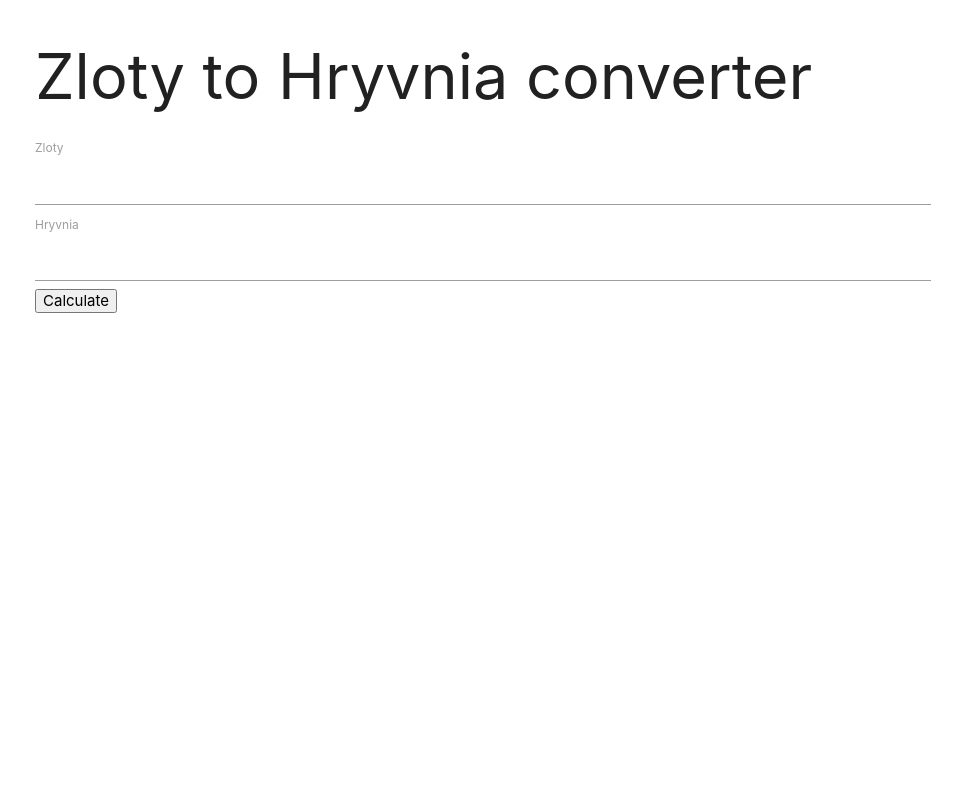
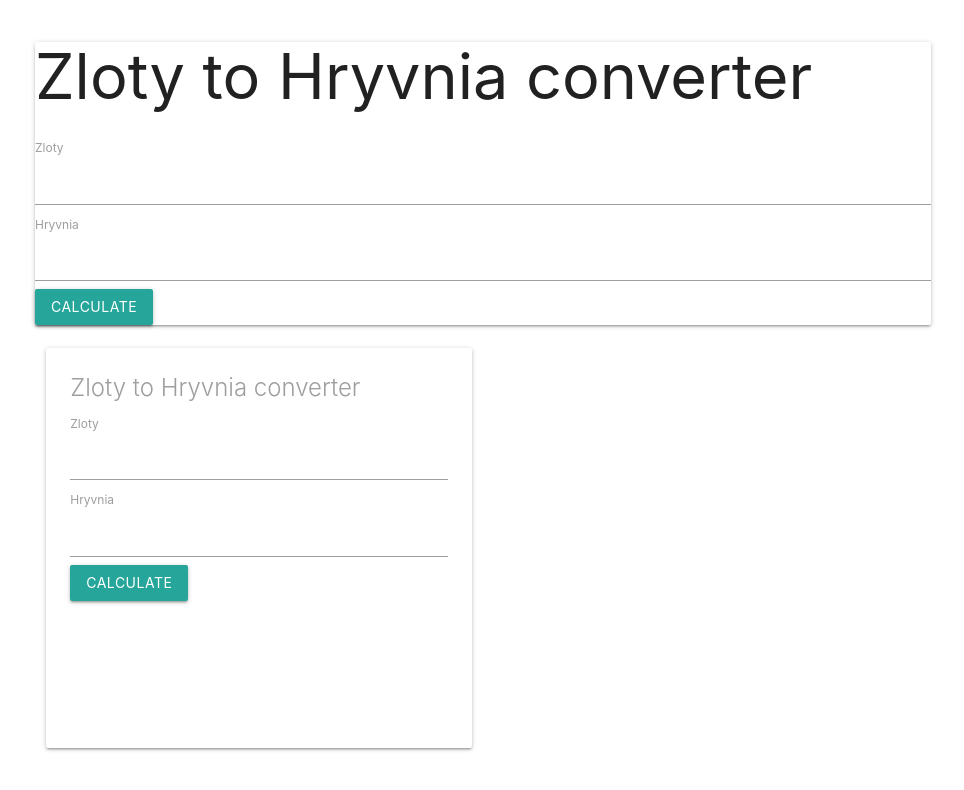
Before and after one commit to romankhairov/currency-converter, a website: page index.html in a window 1280 px wide. Shown: the whole page, without its empty margins (157-1121 px from the left). Drawn offline with nearby package versions, Linux system fonts and the light colour scheme.

Commit message:
card style

```diff
--- a/index.html
+++ b/index.html
@@ -16,6 +16,8 @@
 
     <div class="container">
 
+      <div class="card vertical">
+
         <h1>Zloty to Hryvnia converter</h1>
 
         <form action="#">
@@ -29,10 +31,39 @@
             <input type="number" class="form-control" />
           </div>
 
-        <button>Calculate</button>
+          <button class="btn">Calculate</button>
 
         </form>
 
+      </div>
+
+    </div>
+
+<div class="container">
+  <div class="row">
+    <div class="col s8 m6">
+      <div class="card medium">
+        <div class="card-content">
+          <span class="card-title grey-text">Zloty to Hryvnia converter</span>
+
+          <form action="#">
+            <div class="input-group">
+              <label>Zloty</label>
+              <input type="number" class="form-control" />
+            </div>
+
+            <div class="input-group">
+              <label>Hryvnia</label>
+              <input type="number" class="form-control" />
+            </div>
+
+            <button class="btn halfway-fab">Calculate</button>
+
+          </form>
+        </div>
+      </div>
+    </div>
+  </div>
 </div>
 
 
```
Lines whose indentation alone changed are shown as unchanged.
